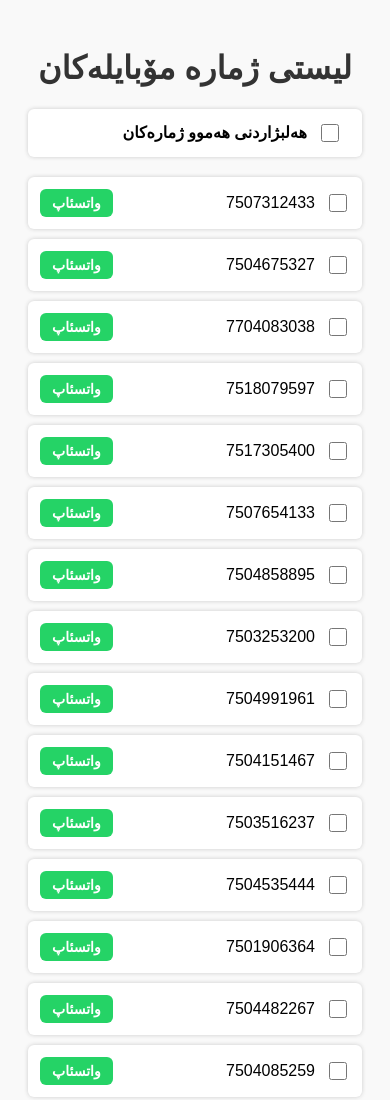
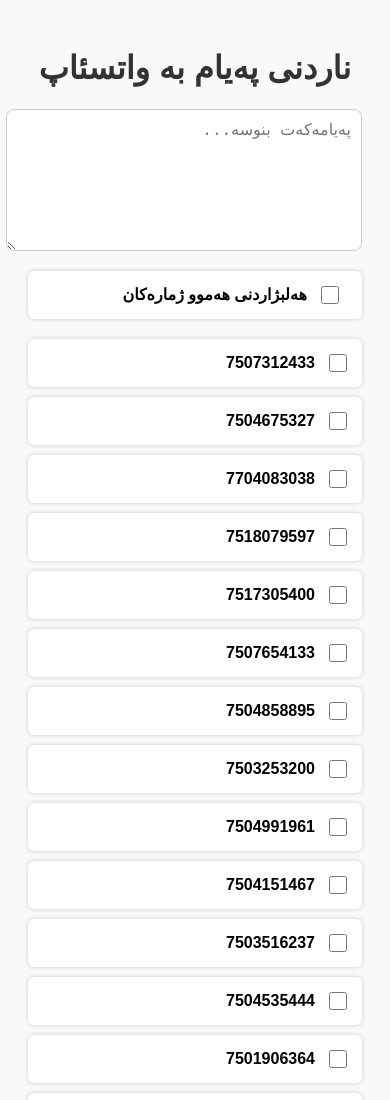
Before and after one commit to lawasidad/lawa, a plain HTML site: page phone.html in a window 390 px wide. Shown: the top 1100 px of the page. Drawn offline with Linux system fonts and the light colour scheme.

Commit message:
Update phone.html

```diff
--- a/phone.html
+++ b/phone.html
@@ -3,27 +3,33 @@
 <head>
 <meta charset="UTF-8" />
 <meta name="viewport" content="width=device-width, initial-scale=1" />
-<title>لیستی ژمارە مۆبایلەکان</title>
+<title>ناردنی پەیام بە واتسئاپ</title>
 <style>
-  body { font-family: Arial, sans-serif; padding: 20px; background: #f9f9f9; direction: rtl; }
-  h1 { color: #333; text-align: center; }
-  ul { list-style: none; padding: 0; max-width: 600px; margin: 20px auto; }
-  li { background: #fff; margin-bottom: 10px; padding: 12px; border-radius: 6px; box-shadow: 0 0 4px #ccc; display: flex; justify-content: space-between; align-items: center; }
-  a.whatsapp-link {
-    text-decoration: none;
-    background: #25D366;
-    color: white;
-    padding: 6px 12px;
-    border-radius: 6px;
-    font-weight: bold;
-    font-size: 14px;
+  body {
+    font-family: Arial, sans-serif;
+    padding: 20px;
+    background: #f9f9f9;
+    direction: rtl;
   }
-  a.whatsapp-link:hover {
-    background: #1ebe57;
+  h1 {
+    color: #333;
+    text-align: center;
+  }
+  textarea {
+    width: 100%;
+    max-width: 600px;
+    height: 120px;
+    margin: 0 auto 20px auto;
+    display: block;
+    padding: 10px;
+    font-size: 16px;
+    border-radius: 8px;
+    border: 1px solid #ccc;
+    resize: vertical;
   }
   .select-all-container {
     max-width: 600px;
-    margin: 10px auto;
+    margin: 10px auto 20px auto;
     background: #fff;
     padding: 12px 20px;
     border-radius: 6px;
@@ -43,11 +49,60 @@
     height: 18px;
     cursor: pointer;
   }
+  ul {
+    list-style: none;
+    padding: 0;
+    max-width: 600px;
+    margin: 0 auto 20px auto;
+  }
+  li {
+    background: #fff;
+    margin-bottom: 10px;
+    padding: 12px;
+    border-radius: 6px;
+    box-shadow: 0 0 4px #ccc;
+    display: flex;
+    justify-content: space-between;
+    align-items: center;
+  }
+  .phone-number {
+    flex-grow: 1;
+    margin-right: 10px;
+    font-weight: bold;
+    font-size: 16px;
+  }
+  button.send-btn {
+    display: block;
+    max-width: 600px;
+    margin: 10px auto;
+    background-color: #25D366;
+    color: white;
+    border: none;
+    padding: 14px 0;
+    font-size: 18px;
+    font-weight: bold;
+    border-radius: 8px;
+    cursor: pointer;
+    transition: background-color 0.3s ease;
+    width: 100%;
+  }
+  button.send-btn:hover {
+    background-color: #1ebe57;
+  }
+  .info {
+    max-width: 600px;
+    margin: 10px auto;
+    font-size: 14px;
+    color: #666;
+    text-align: center;
+  }
 </style>
 </head>
 <body>
 
-<h1>لیستی ژمارە مۆبایلەکان</h1>
+<h1>ناردنی پەیام بە واتسئاپ</h1>
+
+<textarea id="message" placeholder="پەیامەکەت بنوسە..."></textarea>
 
 <div class="select-all-container">
   <input type="checkbox" id="selectAll" />
@@ -57,6 +112,10 @@
 <ul id="phone-list">
   <!-- ژمارەکان لێرە دەنوسرێن -->
 </ul>
+
+<button class="send-btn" id="sendMessageBtn">ناردنی پەیام بە واتسئاپ</button>
+
+<div class="info" id="status"></div>
 
 <script>
 fetch('phones.json')
@@ -80,19 +139,10 @@ fetch('phones.json')
 
       const phoneText = document.createElement('span');
       phoneText.textContent = phone;
-      phoneText.style.flexGrow = '1';
-      phoneText.style.marginRight = '10px';
-
-      const waLink = document.createElement('a');
-      waLink.href = `https://wa.me/${phone.replace(/[^0-9]/g, '')}`;
-      waLink.target = '_blank';
-      waLink.rel = 'noopener noreferrer';
-      waLink.className = 'whatsapp-link';
-      waLink.textContent = 'واتسئاپ';
+      phoneText.className = 'phone-number';
 
       li.appendChild(checkbox);
       li.appendChild(phoneText);
-      li.appendChild(waLink);
 
       list.appendChild(li);
     });
@@ -107,6 +157,35 @@ fetch('phones.json')
   .catch(err => {
     document.getElementById('phone-list').innerHTML = '<li>هەڵە ڕوودا: ' + err.message + '</li>';
   });
+
+// Send WhatsApp message for selected phones
+document.getElementById('sendMessageBtn').addEventListener('click', () => {
+  const message = document.getElementById('message').value.trim();
+  const status = document.getElementById('status');
+  if (!message) {
+    alert('تکایە پەیامەکەت بنوسە.');
+    return;
+  }
+  const selectedCheckboxes = [...document.querySelectorAll('.phone-checkbox:checked')];
+  if (selectedCheckboxes.length === 0) {
+    alert('تکایە یەک ژمارەیەک هەلبژێرە.');
+    return;
+  }
+
+  // واتسئاپ بەشێوەی لینک بۆ هەر ژمارەیەک ڕادەستی دەکات و هەریەک لە وێندۆوەکی نوێ دەکاتەوە
+  selectedCheckboxes.forEach((cb, idx) => {
+    const phone = cb.value.replace(/[^0-9]/g, ''); // تەنها ژمارەکان بگرە
+    const encodedMessage = encodeURIComponent(message);
+    const url = `https://wa.me/${phone}?text=${encodedMessage}`;
+    // بۆ لە نوێ وێندۆو کردنەوە، setTimeout بکاربهێنە بۆ نای هەموو لینکەکان هەمانکات کڕین
+    setTimeout(() => {
+      window.open(url, '_blank');
+    }, idx * 300); // هەر 300 میلێک سەکنجدەبەشێت
+  });
+
+  status.textContent = `پەیام نێردرا بۆ ${selectedCheckboxes.length} ژمارە.`;
+  setTimeout(() => { status.textContent = ''; }, 5000);
+});
 </script>
 
 </body>
```
